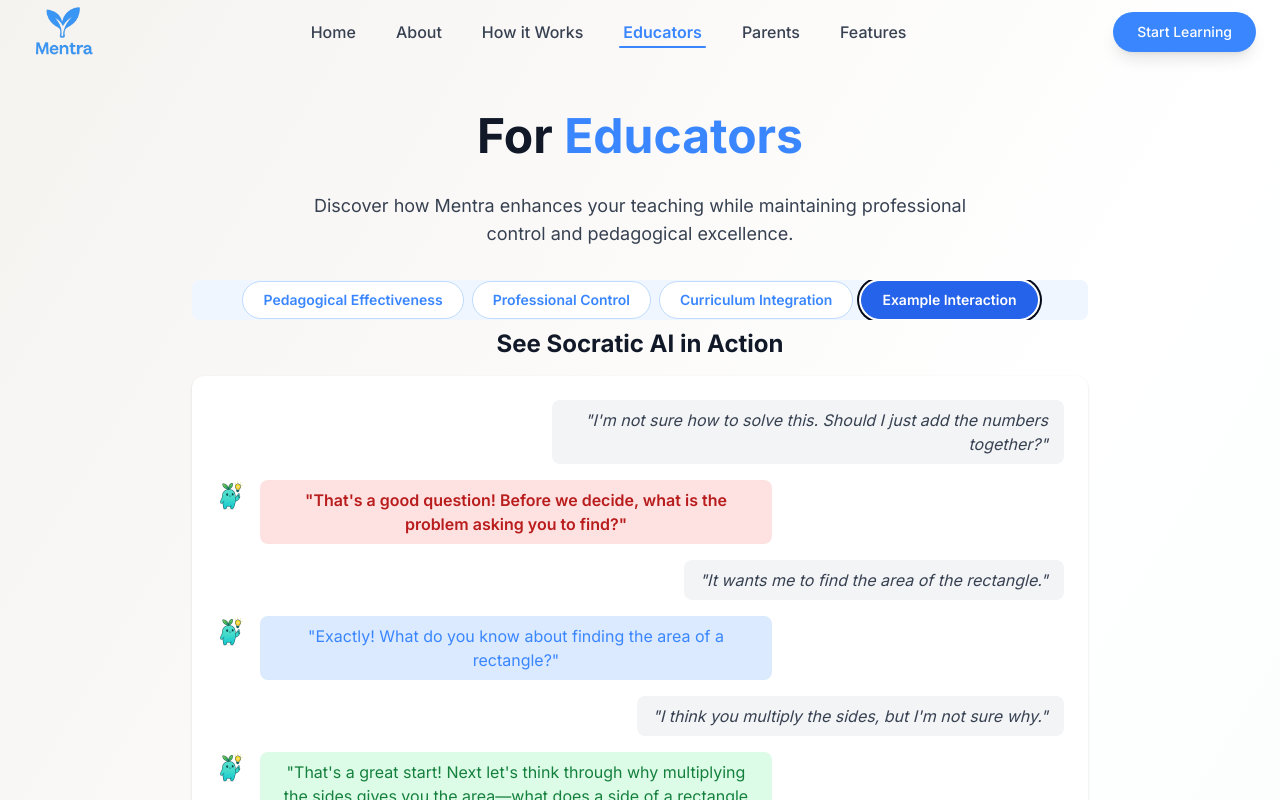
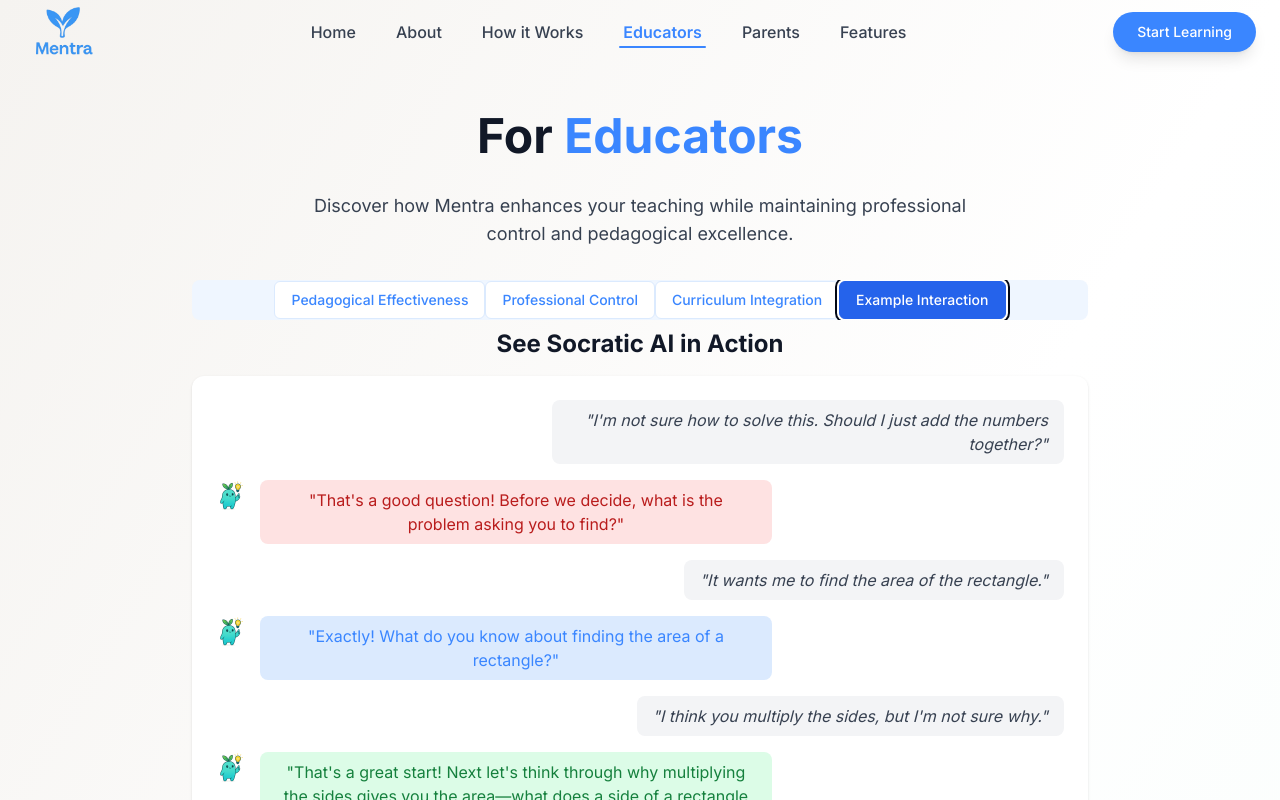
Before and after one commit to eak-mentraAI/Mentra-Website, a React (Vite) app: page /educators in a window 1280 px wide. Both pictures are taken after a click on the tab "Example Interaction". Shown: the top 800 px of the page. Built offline with nearby package versions, Linux system fonts and the light colour scheme.

Commit message:
Redesign desktop tabs to rectangular card style, remove bold from red AI chat bubble

```diff
--- a/src/pages/Educators.tsx
+++ b/src/pages/Educators.tsx
@@ -97,7 +97,7 @@ const tabData = [
           </div>
           <div className="flex items-start gap-3">
             <img src="/lovable-uploads/060630a8-ed64-4d31-8e7b-c1c12d2b6e6e.png" alt="Sprig AI" className="w-8 h-8" />
-            <div className="bg-red-100 text-red-700 rounded-lg px-4 py-2 max-w-[80vw] sm:max-w-lg font-semibold">
+            <div className="bg-red-100 text-red-700 rounded-lg px-4 py-2 max-w-[80vw] sm:max-w-lg">
               "That's a good question! Before we decide, what is the problem asking you to find?"
             </div>
           </div>
@@ -162,7 +162,7 @@ export default function Educators() {
                 <TabsTrigger
                   key={tab.label}
                   value={tab.label}
-                  className="mx-1 min-w-[150px] px-5 py-2 text-sm font-semibold rounded-full border border-blue-200 transition-colors bg-white text-mentra-blue data-[state=active]:bg-blue-600 data-[state=active]:text-white data-[state=active]:border-blue-600 data-[state=active]:shadow focus:outline-none focus:ring-2 focus:ring-mentra-blue"
+                  className="mx-0 min-w-[120px] px-4 py-2 text-sm font-medium rounded-md border border-blue-100 transition-colors bg-white text-mentra-blue data-[state=active]:bg-blue-600 data-[state=active]:text-white data-[state=active]:border-blue-600 data-[state=active]:shadow focus:outline-none focus:ring-2 focus:ring-mentra-blue"
                 >
                   {tab.label}
                 </TabsTrigger>
```
